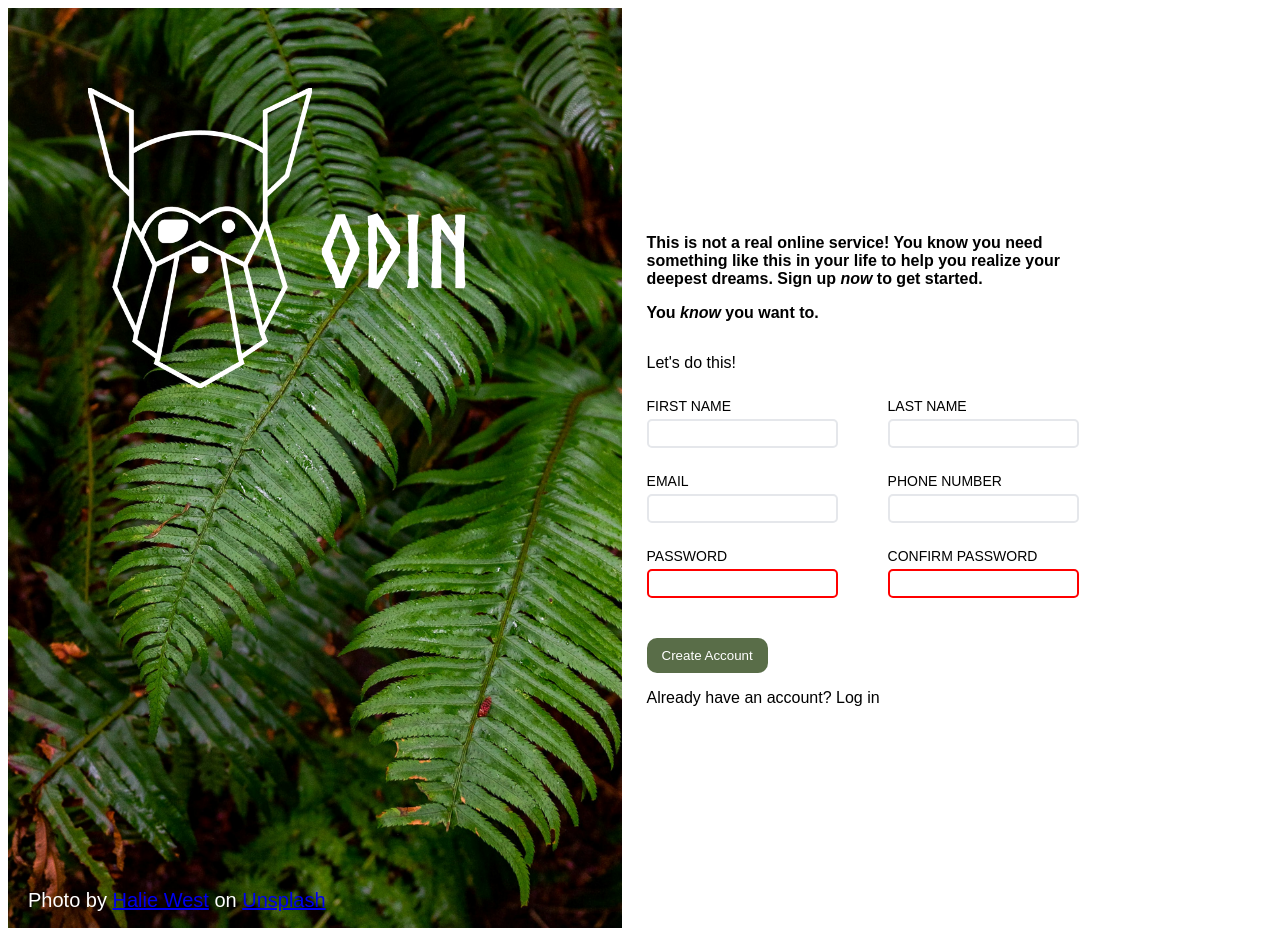
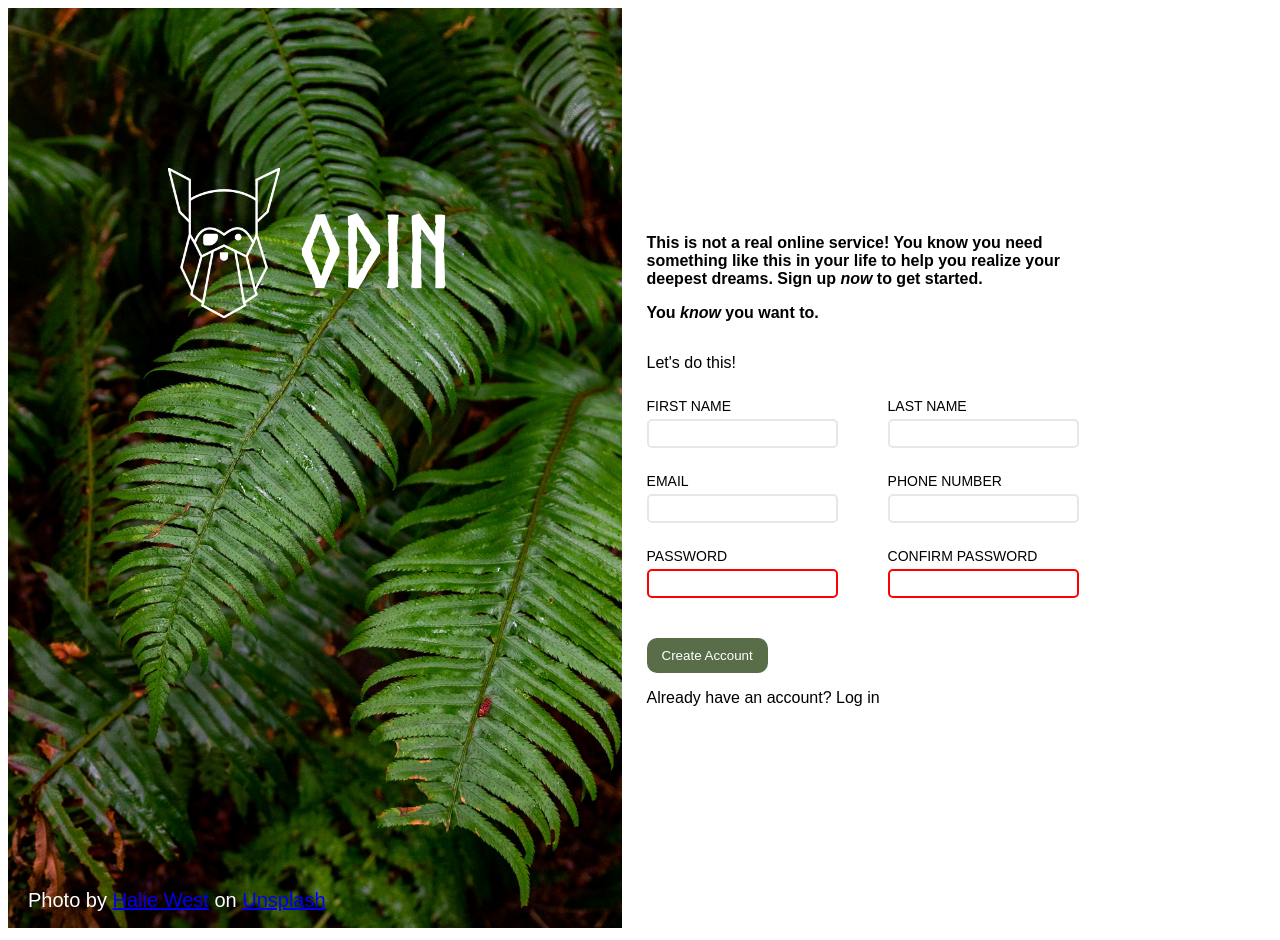
Before and after one commit to fuzzyrat/odin-signup-form, a plain HTML site: page index.html in a window 1280 px wide. Drawn offline with Linux system fonts and the light colour scheme; files whose address does not match are found by name.

Commit message:
slight changes to styling

```diff
--- a/style.css
+++ b/style.css
@@ -18,15 +18,15 @@ body {
 
 .logo {
     position: absolute;
-    top: 80px;
-    left: 80px;
-    height: 300px;
+    top: 160px;
+    left: 160px;
+    height: 150px;
 }
 
 .title {
     position: absolute;
     top: 125px;
-    right: 150px;
+    right: 170px;
     font-size: 100px;
     font-family: norse_bold;
 }
```
